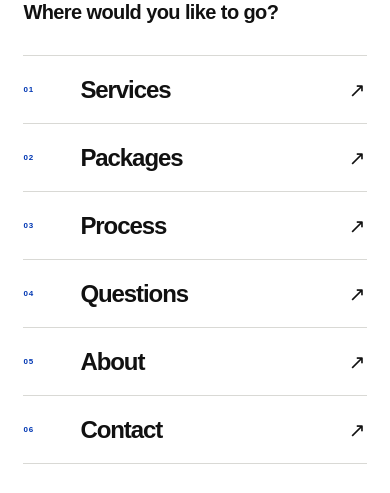
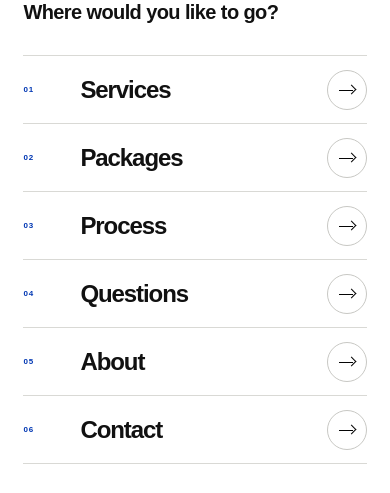
Before and after one commit to drinktnat/tnatco, a Next.js app: page / in a window 390 px wide. Both pictures are taken after a click on the button "Open navigation menu". Shown: the part 166-659 px from the top of the page. Built offline with nearby package versions, Linux system fonts and the light colour scheme.

Commit message:
Replace mobile menu emoji arrows

```diff
--- a/app/components/MobileNav.tsx
+++ b/app/components/MobileNav.tsx
@@ -56,7 +56,7 @@ export default function MobileNav() {
               <a href={href} key={label} onClick={() => setOpen(false)}>
                 <span>{String(index + 1).padStart(2, "0")}</span>
                 <strong>{label}</strong>
-                <i aria-hidden="true">↗</i>
+                <i className="mobile-link-arrow" aria-hidden="true" />
               </a>
             ))}
           </nav>
--- a/app/globals.css
+++ b/app/globals.css
@@ -45,7 +45,12 @@ nav a[aria-current="page"] { border-color: var(--blue); }
 .site-header .mobile-menu-panel nav a:hover { border-color: var(--blue); color: var(--blue); }
 .mobile-menu-panel nav a span { color: var(--blue); font-size: 8px; font-weight: 800; }
 .mobile-menu-panel nav a strong { font-size: 27px; letter-spacing: -.045em; text-transform: none; }
-.mobile-menu-panel nav a i { font-size: 20px; font-style: normal; font-weight: 400; }
+.mobile-link-arrow { width: 40px; height: 40px; position: relative; display: block; border: 1px solid #c8c8c4; border-radius: 50%; transition: background .2s ease, border-color .2s ease; }
+.mobile-link-arrow::before { content: ""; width: 14px; height: 1px; position: absolute; left: 11px; top: 19px; background: var(--black); transition: background .2s ease; }
+.mobile-link-arrow::after { content: ""; width: 7px; height: 7px; position: absolute; right: 11px; top: 15px; border-top: 1px solid var(--black); border-right: 1px solid var(--black); transform: rotate(45deg); transition: border-color .2s ease; }
+.site-header .mobile-menu-panel nav a:hover .mobile-link-arrow { border-color: var(--blue); background: var(--blue); }
+.site-header .mobile-menu-panel nav a:hover .mobile-link-arrow::before { background: white; }
+.site-header .mobile-menu-panel nav a:hover .mobile-link-arrow::after { border-color: white; }
 .mobile-menu-contact { padding-top: 28px; display: flex; flex-wrap: wrap; gap: 10px 24px; }
 .mobile-menu-contact a { color: var(--muted); font-size: 10px; font-weight: 800; letter-spacing: .08em; }
 
```
